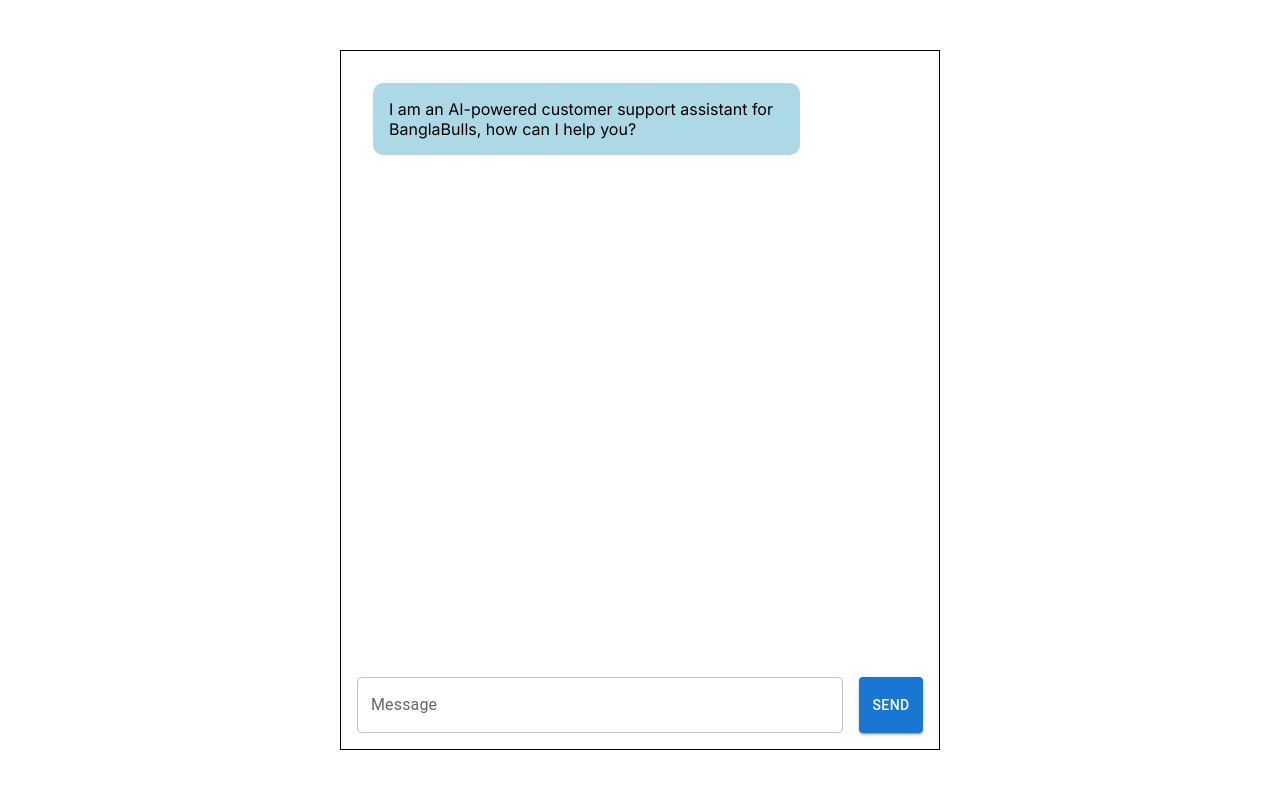
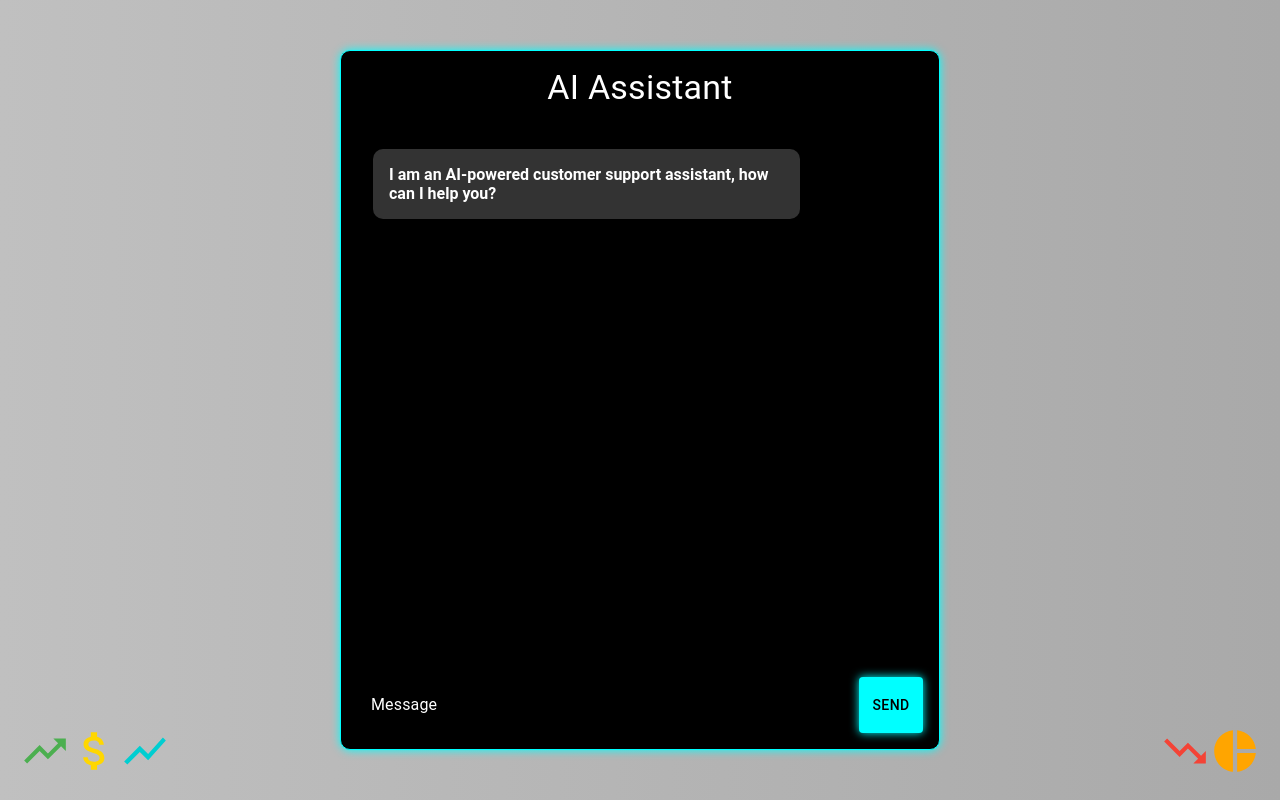
Before and after one commit to aymannazir/AiCustomerSupport, a Next.js app: page / in a window 1280 px wide. Built offline with nearby package versions, Linux system fonts and the light colour scheme.

Commit message:
Upgraded trading  message

```diff
--- a/app/page.js
+++ b/app/page.js
@@ -4,13 +4,19 @@ import Box from "@mui/material/Box";
 import Stack from "@mui/material/Stack";
 import TextField from "@mui/material/TextField";
 import Button from "@mui/material/Button";
+import { Typography } from "@mui/material";
+import TrendingUpIcon from '@mui/icons-material/TrendingUp'; // Bull icon
+import TrendingDownIcon from '@mui/icons-material/TrendingDown'; // Bear icon
+import AttachMoneyIcon from '@mui/icons-material/AttachMoney'; // Dollar icon
+import ShowChartIcon from '@mui/icons-material/ShowChart'; // Chart icon
+import PieChartIcon from '@mui/icons-material/PieChart'; // Pie chart icon
 
 export default function Home() {
   const [input, setInput] = useState("");
   const [messages, setMessages] = useState([
     {
       role: "assistant",
-      content: "I am an AI-powered customer support assistant for BanglaBulls, how can I help you?"
+      content: "I am an AI-powered customer support assistant, how can I help you?"
     }
   ]);
 
@@ -41,7 +47,6 @@ export default function Home() {
     setInput("");
   };
 
-
   return (
     <Box
       display="flex"
@@ -50,15 +55,20 @@ export default function Home() {
       height="100vh"
       justifyContent="center"
       alignItems="center"
+      sx={{ background: 'linear-gradient(to right, #C0C0C0, #A9A9A9)', color: 'black' }}
     >
       <Stack
         direction="column"
         width="600px"
         height="700px"
-        border="1px solid black"
+        border="1px solid #444"
         p={2}
         spacing={3}
+        sx={{ backgroundColor: '#000000', borderRadius: '10px', borderColor: '#00FFFF', boxShadow: '0 0 10px #00FFFF' }}
       >
+        <Typography variant="h4" align="center" gutterBottom sx={{ color: 'white' }}>
+          AI Assistant
+        </Typography>
         <Stack
           direction="column"
           flexGrow={1}
@@ -74,13 +84,14 @@ export default function Home() {
               justifyContent={message.role === "assistant" ? "flex-start" : "flex-end"}
             >
               <Box
-                bgcolor={message.role === "assistant" ? "lightblue" : "lightgreen"}
+                bgcolor={message.role === "assistant" ? "#333333" : "#1E90FF"}
                 p={2}
                 borderRadius="10px"
                 width="fit-content"
                 maxWidth="80%"
                 display="flex"
                 alignItems="center"
+                sx={{ color: 'white', fontFamily: 'Roboto, sans-serif', fontWeight: 'bold' }}
               >
                 {message.content}
               </Box>
@@ -93,12 +104,34 @@ export default function Home() {
             fullWidth
             value={input}
             onChange={(e) => setInput(e.target.value)}
+            sx={{ input: { color: 'white' }, label: { color: 'white' } }}
           />
-          <Button variant="contained" onClick={sendMessage}>
+          <Button
+            variant="contained"
+            onClick={sendMessage}
+            sx={{
+              backgroundColor: '#00FFFF',
+              color: '#000000',
+              boxShadow: '0 0 10px #00FFFF',
+              '&:hover': {
+                backgroundColor: '#00CED1',
+                boxShadow: '0 0 15px #00FFFF',
+              },
+            }}
+          >
             Send
           </Button>
         </Stack>
       </Stack>
+      <Box position="absolute" bottom="20px" left="20px">
+        <TrendingUpIcon style={{ fontSize: 50, color: '#4CAF50' }} />
+        <AttachMoneyIcon style={{ fontSize: 50, color: '#FFD700' }} />
+        <ShowChartIcon style={{ fontSize: 50, color: '#00CED1' }} />
+      </Box>
+      <Box position="absolute" bottom="20px" right="20px">
+        <TrendingDownIcon style={{ fontSize: 50, color: '#F44336' }} />
+        <PieChartIcon style={{ fontSize: 50, color: '#FFA500' }} />
+      </Box>
     </Box>
   );
 }
--- a/package.json
+++ b/package.json
@@ -11,6 +11,7 @@
   "dependencies": {
     "@emotion/react": "^11.13.0",
     "@emotion/styled": "^11.13.0",
+    "@mui/icons-material": "^5.16.6",
     "@mui/material": "^5.16.6",
     "next": "14.2.5",
     "openai": "^4.55.1",
```
Also changed, not shown: 1 other file (tests, documents, lock files or other folders).
